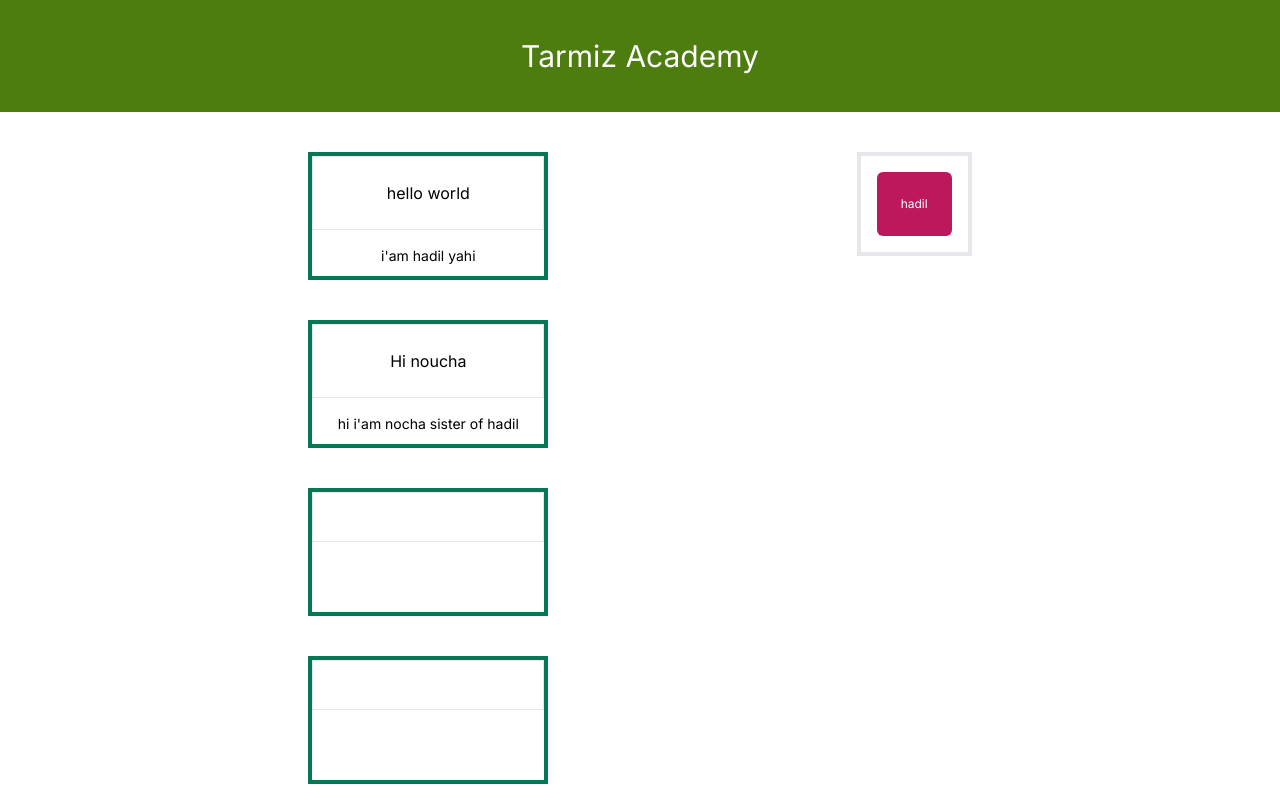
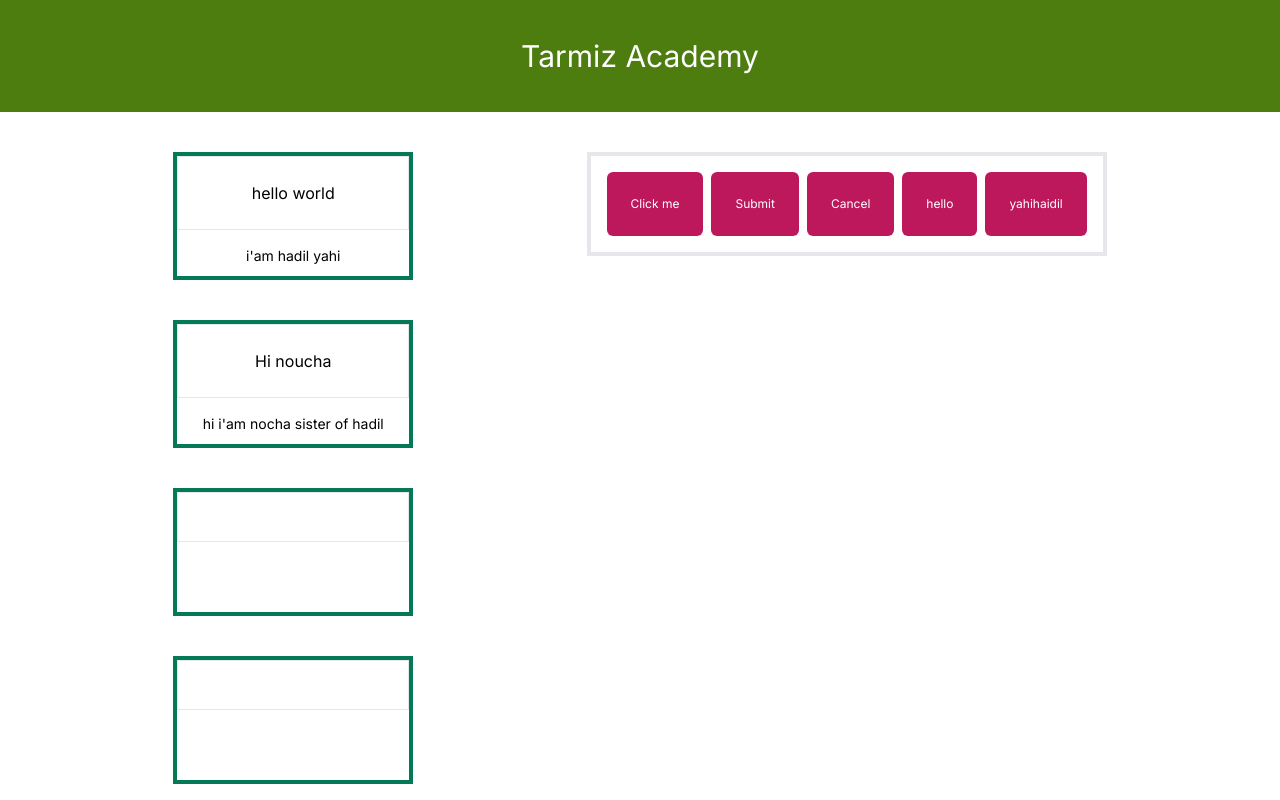
Before and after one commit to hadilyahi/learning, a Next.js app: page / in a window 1280 px wide. Built offline with nearby package versions, Linux system fonts and the light colour scheme.

Commit message:
study list

```diff
--- a/app/componentchall1/Button.tsx
+++ b/app/componentchall1/Button.tsx
@@ -7,6 +7,7 @@ function Button(props:any){
         {props.title==null || props.title==""? null :
         <div>
             <button className="bg-pink-700 rounded-md text-white text-xs p-6 hover:bg-pink-400 ">{props.title}</button>
+
         </div>}
         </>
     )
--- a/app/componentchall1/Div.tsx
+++ b/app/componentchall1/Div.tsx
@@ -1,12 +1,16 @@
 import Button from "./Button";
 
-
-function Div(){
+const buttonTitles = ["Click me", "Submit", "Cancel" ,"hello ","yahihaidil"];
+function Div()
+{
 
     return(
         <div className="flex gap-2 border-4 mt-10 p-4 ">
-            <Button title="hadil"/>
-            <Button title=""/>
+
+            {buttonTitles.map((title, index) => (
+                <Button key={index} title={title} />
+            ))}
+
 
 
         </div>
--- a/app/page.tsx
+++ b/app/page.tsx
@@ -7,6 +7,7 @@ import Div from "./componentchall1/Div";
 
 
 export default function Home() {
+
   return (
     <>
 
```
